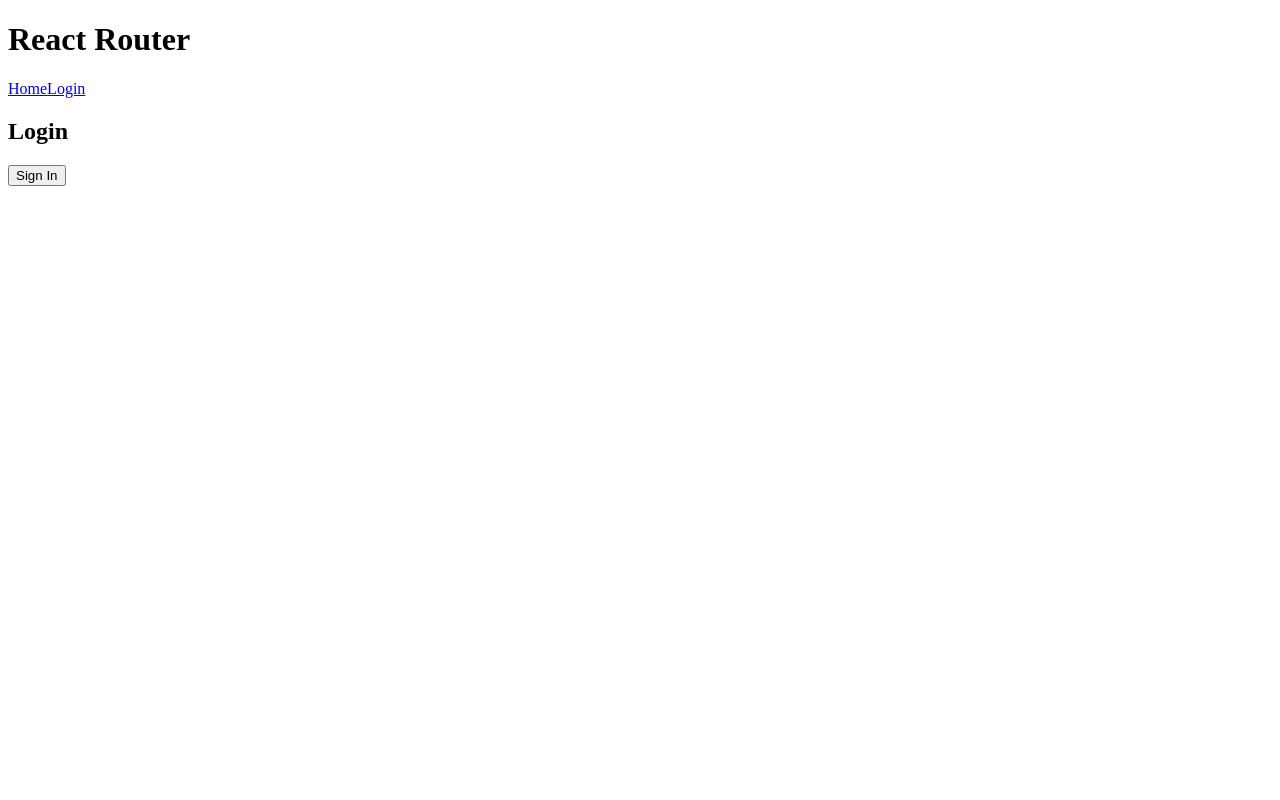
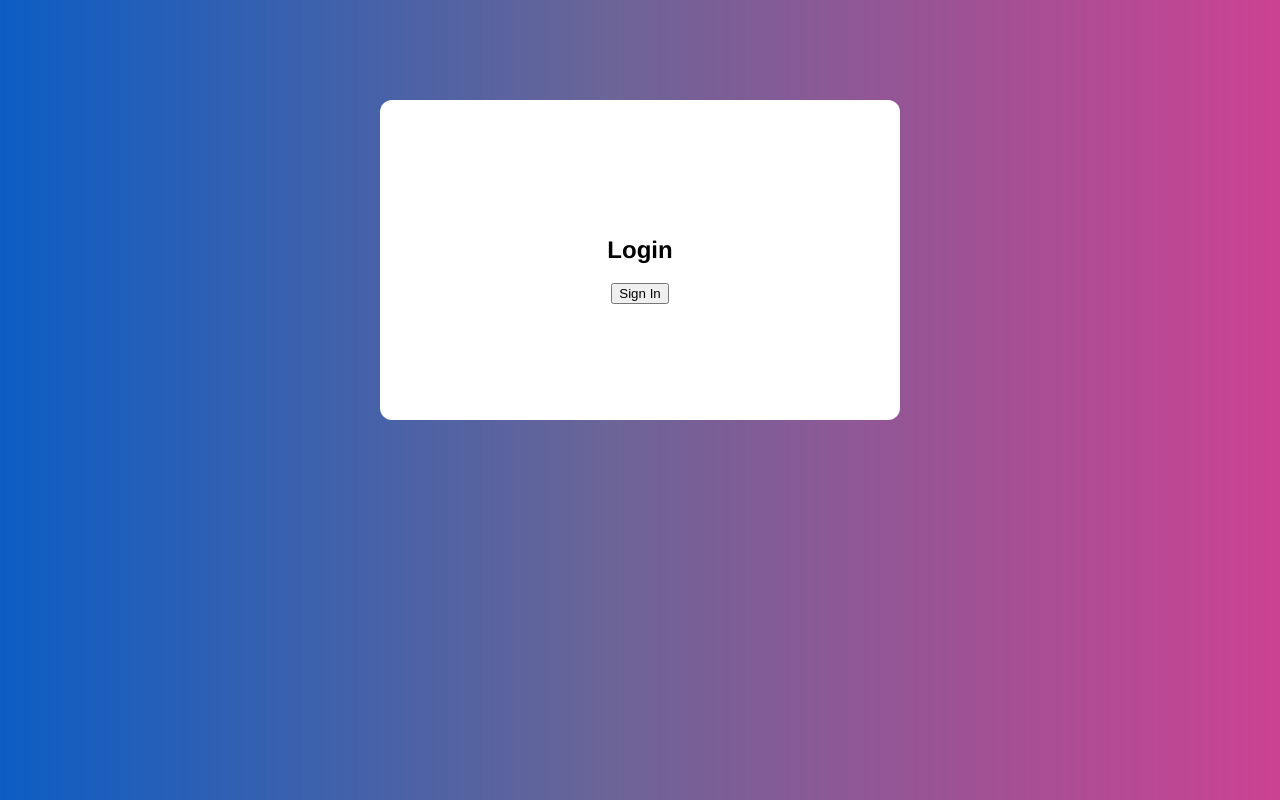
Before and after one commit to stefanowolfs/react-expense-manager, a React (Create React App) app: page /Login in a window 1280 px wide. Built offline with nearby package versions, Linux system fonts and the light colour scheme.

Commit message:
✨ Add styled-components

```diff
--- a/package.json
+++ b/package.json
@@ -58,6 +58,7 @@
     "@redux-devtools/core": "^3.13.1",
     "@types/react-redux": "^7.1.24",
     "@types/redux-saga": "^0.10.5",
+    "@types/styled-components": "^5.1.25",
     "eslint": "5.12.0"
   }
 }
--- a/src/index.tsx
+++ b/src/index.tsx
@@ -1,19 +1,24 @@
 import React from "react";
 import ReactDOM from "react-dom/client";
 import { Provider } from "react-redux";
-
+import { ThemeProvider } from "styled-components";
 import Router from "./routes";
 import reportWebVitals from "./reportWebVitals";
 import { store } from "./core/store/store";
+import { lightTheme } from "./styles/themes";
+import GlobalStyle from "./styles/globalStyles";
 
 const root = ReactDOM.createRoot(
   document.getElementById("root") as HTMLElement
 );
 root.render(
   <React.StrictMode>
-    <Provider store={store}>
-      <Router />
-    </Provider>
+    <GlobalStyle />
+    <ThemeProvider theme={lightTheme}>
+      <Provider store={store}>
+        <Router />
+      </Provider>
+    </ThemeProvider>
   </React.StrictMode>
 );
 
--- a/src/pages/Home/index.tsx
+++ b/src/pages/Home/index.tsx
@@ -1,7 +1,8 @@
 import React from "react";
+import { Container } from "./styles";
 
 function Home() {
-  return <>Home</>;
+  return <Container>Home</Container>;
 }
 
 export default Home;
--- /dev/null
+++ b/src/pages/Home/styles.ts
@@ -0,0 +1,20 @@
+import styled from "styled-components";
+import Colors from "../../styles/colors";
+
+export const Container = styled.div`
+  min-width: 100px;
+  min-height: 300px;
+  max-width: 500px;
+  margin: auto;
+  margin-bottom: 100px;
+  margin-top: 100px;
+  padding: 10px;
+  border-radius: 12px;
+
+  display: flex;
+  justify-content: center;
+  align-items: center;
+  flex-direction: column;
+
+  background: ${Colors.white};
+`;
--- a/src/pages/Login/index.tsx
+++ b/src/pages/Login/index.tsx
@@ -1,4 +1,5 @@
 import React from "react";
+import { Container } from "./styles";
 
 interface PageProps {
   onLogin: () => Promise<void>;
@@ -6,12 +7,12 @@ interface PageProps {
 
 const Login: React.FC<PageProps> = ({ onLogin }) => {
   return (
-    <>
+    <Container>
       <h2>Login</h2>
       <button type="button" onClick={onLogin}>
         Sign In
       </button>
-    </>
+    </Container>
   );
 };
 
--- /dev/null
+++ b/src/pages/Login/styles.ts
@@ -0,0 +1,20 @@
+import styled from "styled-components";
+import Colors from "../../styles/colors";
+
+export const Container = styled.div`
+  min-width: 100px;
+  min-height: 300px;
+  max-width: 500px;
+  margin: auto;
+  margin-bottom: 100px;
+  margin-top: 100px;
+  padding: 10px;
+  border-radius: 12px;
+
+  display: flex;
+  justify-content: center;
+  align-items: center;
+  flex-direction: column;
+
+  background: ${Colors.white};
+`;
--- a/src/routes/index.tsx
+++ b/src/routes/index.tsx
@@ -23,7 +23,6 @@ export default function Router() {
   const token = useAppSelector((state) => state.auth.token);
 
   const handleLogin = async () => {
-    console.log("Login");
     dispatch(getToken());
   };
 
@@ -33,24 +32,21 @@ export default function Router() {
 
   return (
     <BrowserRouter>
-      <div>
-        <h1>React Router</h1>
-
-        <Navigation token={token} onLogout={handleLogout} />
-
+      <>
+        {token && <Navigation token={token} onLogout={handleLogout} />}
         <Routes>
           <Route index element={<Login onLogin={handleLogin} />} />
           <Route path="login" element={<Login onLogin={handleLogin} />} />
           <Route path="home" element={protectRoute(<Home />)} />
           <Route path="*" element={<NoMatch />} />
         </Routes>
-      </div>
+      </>
     </BrowserRouter>
   );
 }
 
 const protectRoute = (component: React.ReactNode): React.ReactNode => {
-  return <ProtectedRoute>component</ProtectedRoute>;
+  return <ProtectedRoute>{component}</ProtectedRoute>;
 };
 
 const Navigation: React.FC<NavigationProps> = ({ token, onLogout }) => {
@@ -69,12 +65,6 @@ const Navigation: React.FC<NavigationProps> = ({ token, onLogout }) => {
 
 const ProtectedRoute: React.FC<any> = ({ children }) => {
   const token = useAppSelector((state) => state.auth.token);
-
-  console.log(token);
-
-  if (!token) {
-    return <Navigate to="/Login" replace />;
-  }
-
+  if (!token) return <Navigate to="/Login" replace />;
   return children;
 };
--- /dev/null
+++ b/src/styles/colors.ts
@@ -0,0 +1,26 @@
+export type ColorType =
+  | "white"
+  | "ice"
+  | "grayOne"
+  | "grayTwo"
+  | "black"
+  | "red"
+  | "blue"
+  | "green";
+
+const Colors = {
+  white: "#FFFFFF",
+  ice: "#F9F9F9",
+  grayOne: "#767680",
+  grayTwo: "#565657",
+  black: "#222222",
+  red: "#BE1520",
+  blue: "#007AFF",
+  green: "#19A600",
+};
+
+export const getColorByName = (colorName: ColorType): string => {
+  return Colors[colorName] || "white";
+};
+
+export default Colors;
--- /dev/null
+++ b/src/styles/globalStyles.ts
@@ -0,0 +1,22 @@
+import { createGlobalStyle } from "styled-components";
+import Colors from "./colors";
+
+const GlobalStyle = createGlobalStyle`
+  body {
+    font-family: Open-Sans, Helvetica, Sans-Serif;
+    margin: 0;
+    padding: 0;
+
+    background: rgb(12, 93, 196);
+    background: linear-gradient(
+      90deg,
+      rgba(12, 93, 196, 1) 0%,
+      rgba(67, 60, 124, 0.7903536414565826) 47%,
+      rgba(204, 66, 147, 1) 100%
+    );
+    margin: 0;
+    padding: 0;
+  }
+`;
+
+export default GlobalStyle;
--- /dev/null
+++ b/src/styles/themes.ts
@@ -0,0 +1,9 @@
+export const lightTheme = {
+  bg: {
+    color1: "#0C5DC4",
+    color2: "#5C51AD",
+    color3: "#CC4293",
+  },
+};
+
+export const darkTheme = {};
```
Also changed, not shown: 1 other file (tests, documents, lock files or other folders).
